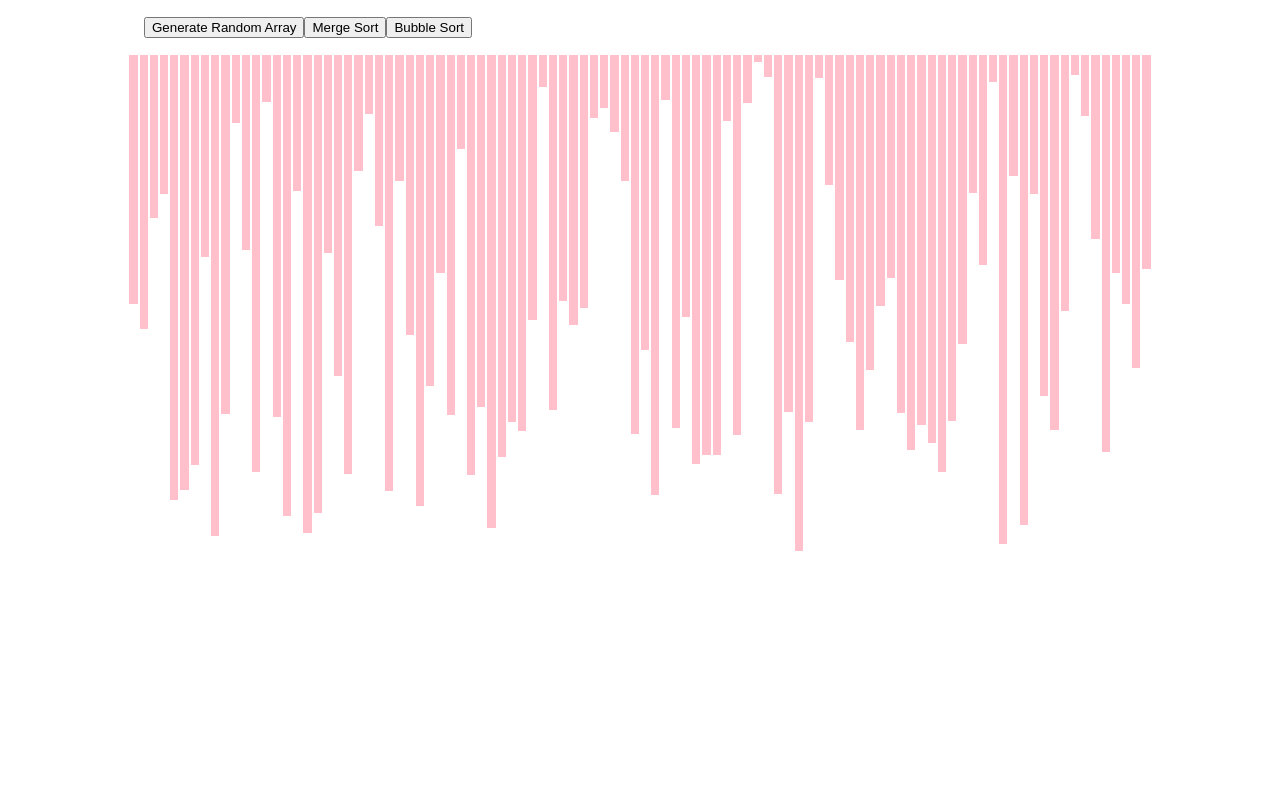
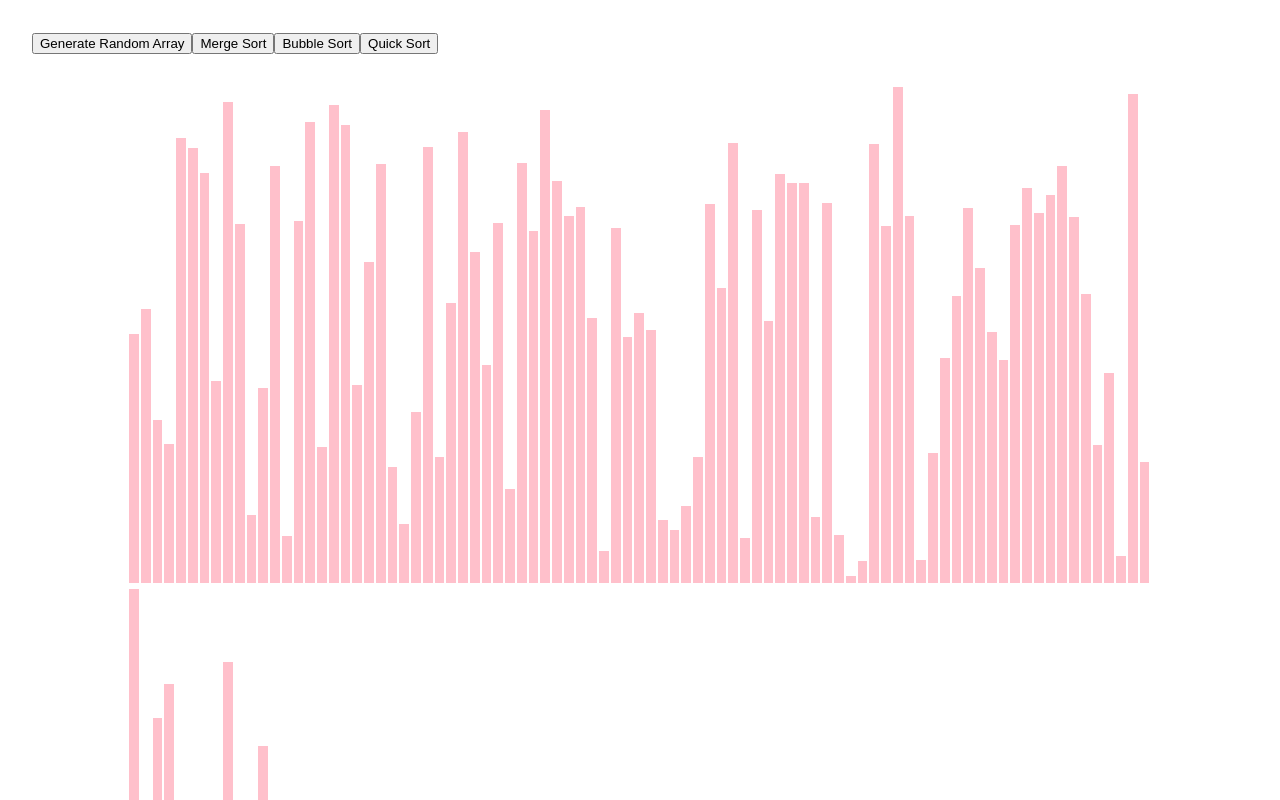
Before and after one commit to amitpanwar789/Sorting-Visualizer, a React (Create React App) app: page / in a window 1280 px wide. Shown: the top 800 px of the page. Built offline with nearby package versions, Linux system fonts and the light colour scheme.

Commit message:
quick Sort Added

```diff
--- a/src/App.css
+++ b/src/App.css
@@ -1,5 +1,4 @@
 .App {
-
   display: flex;
   justify-content: center;
 }
--- /dev/null
+++ b/src/sortingAlgo/quickSort.js
@@ -0,0 +1,48 @@
+function getQuickSortAnimations(arr) {
+  const animations = [];
+  quickSort(arr, 0, arr.length - 1, animations);
+  return animations;
+}
+
+function partition(arr, low, high, animations) {
+  let pivot = arr[high],
+    left = low,
+    right = high - 1;
+  while (left <= right) {
+    animations.push([left, high, true]);
+    animations.push([right, high, true]);
+    if (arr[left] > pivot && arr[right] < pivot) {
+      animations.push([left, arr[right]]);
+      animations.push([right, arr[left]]);
+      let temp = arr[left];
+      arr[left] = arr[right];
+      arr[right] = temp;
+      animations.push([left, high, false]);
+      animations.push([right, high, false]);
+    } else if (arr[left] <= pivot) {
+      animations.push([left, high, false]);
+      animations.push([right, high, false]);
+      left++;
+    } else if (arr[right] >= pivot) {
+      animations.push([left, high, false]);
+      animations.push([right, high, false]);
+      right--;
+    }
+  }
+  animations.push([right + 1, high, true]);
+  animations.push([high, arr[right + 1]]);
+  animations.push([right + 1, pivot]);
+  animations.push([right + 1, high, false]);
+  arr[high] = arr[right + 1];
+  arr[right + 1] = pivot;
+  return right + 1;
+}
+function quickSort(arr, low, high, animations) {
+  if (low < high) {
+    let p = partition(arr, low, high, animations);
+    quickSort(arr, low, p - 1, animations);
+    quickSort(arr, p + 1, high, animations);
+  }
+}
+
+export default getQuickSortAnimations
--- a/src/sortingVisualizer/sortingVisualizer.css
+++ b/src/sortingVisualizer/sortingVisualizer.css
@@ -1,19 +1,25 @@
+.container{
+    width: 100vw;
+    height: 100vh;
+}
 .arrayBarContainer{
-    display:flex;
-    justify-content: center;
-
+    width: 80%;
 }
 .arrayContainer{
-    width: 80%;
+    width: 100%;
+    display: flex;
+    justify-content: center;
+    align-items: center;
 }
 
 .arrayBar{
     display: inline-block;
-    width: 1rem;
+    width: 0.61rem;
     margin:1px;
     /* border-bottom-left-radius: 0.9rem; */
 }
 .button{
     display: block;
     margin:1rem 1rem;
+    padding: 1rem 1rem ;
 }
--- a/src/sortingVisualizer/sortingVisualizer.jsx
+++ b/src/sortingVisualizer/sortingVisualizer.jsx
@@ -2,6 +2,7 @@ import React from "react";
 import "./sortingVisualizer.css";
 import getMergeSortAnimations from "../sortingAlgo/mergeSort";
 import getBubbleSortAnimations from "../sortingAlgo/bubbleSort"
+import getQuickSortAnimations from "../sortingAlgo/quickSort"
 
 class SortingVisualizer extends React.Component {
   constructor(props) {
@@ -29,7 +30,6 @@ class SortingVisualizer extends React.Component {
         const [firstIdx, secondIdx] = animations[i];
         const color = i % 3 === 0 ? "red" : "pink";
         const firstIdxElement = arrayBars[firstIdx].style;
-        console.log(firstIdx);
         const secondIdxElement = arrayBars[secondIdx].style;
         setTimeout(() => {
           firstIdxElement.backgroundColor = color;
@@ -57,29 +57,56 @@ class SortingVisualizer extends React.Component {
         setTimeout(() => {
           firstIdxElement.backgroundColor = color;
           secondIdxElement.backgroundColor = color;
-        }, i * 2);
+        }, i * 10);
       }
       else{
         setTimeout(() => {
           const [idx, heightVal] = animations[i];
           const idxElement = arrayBars[idx].style;
           idxElement.height = `${heightVal}px`;
-        }, i * 2);
+        }, i * 10);
       }
+    }
+  }
+
+  quickSort(){
+    const animations = getQuickSortAnimations(this.state.array);
+    for(let i = 0 ; i < animations.length ; i++){
+      const arrayBars = document.getElementsByClassName("arrayBar");
+      const isColorChange = animations[i].length;
+      if(isColorChange === 3){
+          const [firstIdx,secondIdx,check] = animations[i];
+          const firstIdxElement = arrayBars[firstIdx].style;
+          const secondIdxElement = arrayBars[secondIdx].style;
+          setTimeout(()=>{
+            firstIdxElement.backgroundColor = (check)? "red" : "pink";
+            secondIdxElement.backgroundColor = (check) ? "green" :"pink";
+          },i*20);
+      }
+      else{
+        setTimeout(()=>{
+          const [idx, height] = animations[i];
+          const idxElement = arrayBars[idx].style;
+          idxElement.height = `${height}px`;
+        },i*20)
+      }
+
     }
   }
 
   render() {
     const { array } = this.state;
     return (
-      <div className="arrayContainer">
+      <div className="container">
         <div className="button">
           <button onClick={() => this.resetArray()}>
             Generate Random Array
           </button>
           <button onClick={() => this.mergeSort()}>Merge Sort</button>
           <button onClick={() => this.bubbleSort()}>Bubble Sort</button>
+          <button onClick={() => this.quickSort()}>Quick Sort</button>
         </div>
+        <div className="arrayContainer">
           <div className="arrayBarContainer">
             {array.map((val, idx) => (
               <div
@@ -88,6 +115,7 @@ class SortingVisualizer extends React.Component {
                 key={idx}
               ></div>
             ))}
+          </div>
         </div>
       </div>
     );
```
Also changed, not shown: test.js (+4 -23 lines). Lines whose indentation alone changed are shown as unchanged.
